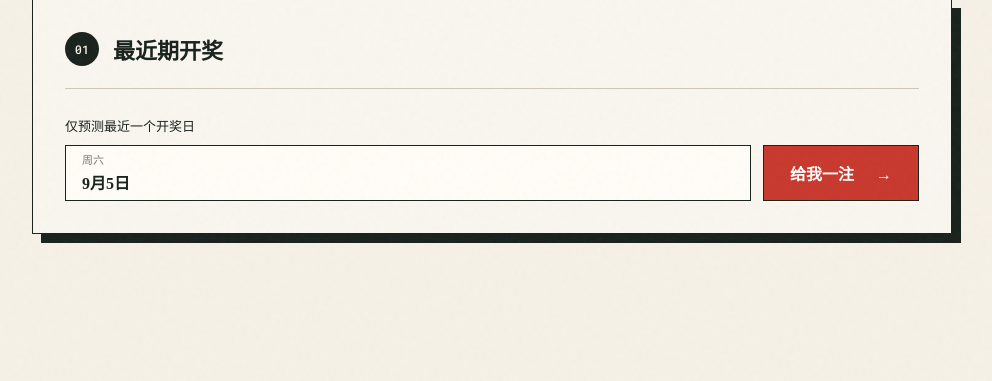
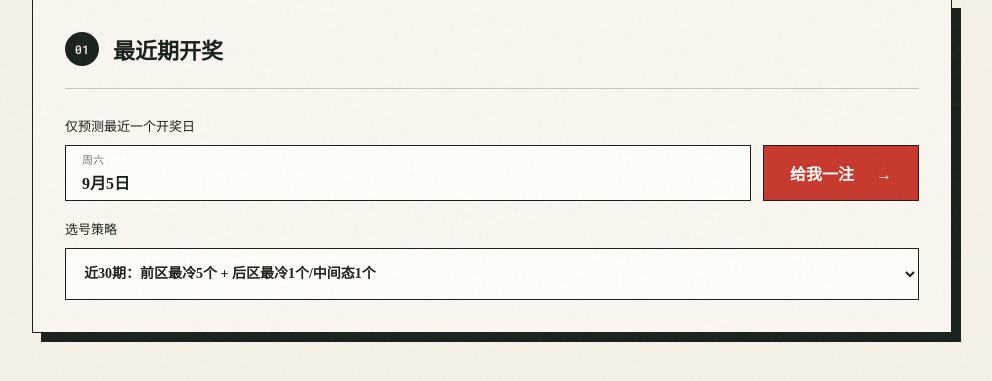
Before and after one commit to ziqiye0108-ux/jinri-yizhu, a Flask app: page / in a window 1280 px wide. Shown: the part 262-643 px from the top of the page, without its empty margins (148-1140 px from the left). Run offline with Flask 3, Linux system fonts and the light colour scheme.

Commit message:
增加三种选号策略选择
Co-authored-by: ziqiye0108-ux <ziqiye0108-ux@users.noreply.github.com>

```diff
--- a/app.py
+++ b/app.py
@@ -22,6 +22,11 @@ DECOUPLED_EXPERIMENT_FILE = ROOT / "data" / "decoupled_experiment_2018_2026.json
 app = Flask(__name__)
 PICK_WINDOW = 30
 PICK_STRATEGY = "近30期：前区最冷5个 + 后区最冷1个/中间态1个"
+PICK_STRATEGIES = {
+    "cold_mid": PICK_STRATEGY,
+    "all_cold": "近30期：前区最冷5个 + 后区最冷2个",
+    "chcch": "近30期CHCCH：前区冷2/热2/冷1 + 后区冷1/热1",
+}
 DRAW_WEEKDAYS = {0, 2, 5}  # 周一、周三、周六
 CHINA_TZ = ZoneInfo("Asia/Shanghai")
 
@@ -92,6 +97,14 @@ def _frequency_rank(
     return sorted(range(1, size + 1), key=rank_key)
 
 
+def _rank_numbers(
+    history: list[dict], draw_date: str, key: str, numbers: range, nonce: int
+) -> list[int]:
+    ranked = _frequency_rank(history, draw_date, key, max(numbers), nonce)
+    allowed = set(numbers)
+    return [number for number in ranked if number in allowed]
+
+
 def _cold_mid_pick(history: list[dict], draw_date: str, nonce: int = 0) -> dict:
     front_ranked = _frequency_rank(history, draw_date, "front", 35, nonce)
     back_ranked = _frequency_rank(history, draw_date, "back", 12, nonce)
@@ -108,7 +121,43 @@ def _cold_mid_pick(history: list[dict], draw_date: str, nonce: int = 0) -> dict:
     }
 
 
-def recommendation(draw_date: str, draws: list[dict]) -> dict:
+def _all_cold_pick(history: list[dict], draw_date: str, nonce: int = 0) -> dict:
+    front_ranked = _frequency_rank(history, draw_date, "front", 35, nonce)
+    back_ranked = _frequency_rank(history, draw_date, "back", 12, nonce)
+    return {
+        "front": sorted(front_ranked[:5]),
+        "back": sorted(back_ranked[:2]),
+        "strategy": PICK_STRATEGIES["all_cold"],
+        "date_basis": f"开奖日前{min(PICK_WINDOW, len(history))}期频次",
+    }
+
+
+def _chcch_pick(history: list[dict], draw_date: str, nonce: int = 0) -> dict:
+    low_front = _rank_numbers(history, draw_date, "front", range(1, 13), nonce)
+    mid_front = _rank_numbers(history, draw_date, "front", range(13, 25), nonce)
+    high_front = _rank_numbers(history, draw_date, "front", range(25, 36), nonce)
+    low_back = _rank_numbers(history, draw_date, "back", range(1, 7), nonce)
+    high_back = _rank_numbers(history, draw_date, "back", range(7, 13), nonce)
+    return {
+        "front": sorted(low_front[:2] + mid_front[-2:] + high_front[:1]),
+        "back": sorted([low_back[0], high_back[-1]]),
+        "strategy": PICK_STRATEGIES["chcch"],
+        "date_basis": f"开奖日前{min(PICK_WINDOW, len(history))}期频次",
+    }
+
+
+PICKERS = {
+    "cold_mid": _cold_mid_pick,
+    "all_cold": _all_cold_pick,
+    "chcch": _chcch_pick,
+}
+
+
+def recommendation(
+    draw_date: str, draws: list[dict], strategy_id: str = "cold_mid"
+) -> dict:
+    if strategy_id not in PICKERS:
+        raise ValueError("不支持的选号策略")
     existing = {
         tuple(item["front"] + item["back"])
         for item in draws
@@ -117,12 +166,13 @@ def recommendation(draw_date: str, draws: list[dict]) -> dict:
     prior_draws = [draw for draw in draws if draw.get("date", "") < draw_date]
     nonce = 0
     while True:
-        result = _cold_mid_pick(prior_draws, draw_date, nonce)
+        result = PICKERS[strategy_id](prior_draws, draw_date, nonce)
         if tuple(result["front"] + result["back"]) not in existing:
             return {
                 "front": result["front"],
                 "back": result["back"],
                 "strategy": result["strategy"],
+                "strategyId": strategy_id,
                 "dateBasis": result["date_basis"],
             }
         nonce += 1
@@ -135,6 +185,7 @@ def index():
     return render_template(
         "index.html",
         upcoming=upcoming,
+        strategies=PICK_STRATEGIES,
         draw_count=len(draws),
         latest=draws[-1] if draws else None,
     )
@@ -142,7 +193,9 @@ def index():
 
 @app.post("/api/recommend")
 def recommend():
-    value = (request.get_json(silent=True) or {}).get("date", "")
+    payload = request.get_json(silent=True) or {}
+    value = payload.get("date", "")
+    strategy_id = payload.get("strategy", "cold_mid")
     try:
         selected = datetime.strptime(value, "%Y-%m-%d").date()
     except (TypeError, ValueError):
@@ -155,10 +208,12 @@ def recommend():
     next_draw = date.fromisoformat(upcoming_draw_dates(today, count=1)[0]["value"])
     if selected != next_draw:
         return jsonify({"error": f"当前仅支持最近开奖日：{next_draw.isoformat()}"}), 400
+    if strategy_id not in PICKERS:
+        return jsonify({"error": "请选择有效的选号策略"}), 400
     draws = load_draws()
     return jsonify(
         {
-            **recommendation(value, draws),
+            **recommendation(value, draws, strategy_id),
             "date": value,
             "checkedAgainst": len(draws),
             "year": selected.year,
--- a/static/app.js
+++ b/static/app.js
@@ -5,6 +5,7 @@ const meta = document.querySelector('#result-meta');
 const error = document.querySelector('#error');
 const button = document.querySelector('#recommend-button');
 const dateInput = document.querySelector('#draw-date');
+const strategyInput = document.querySelector('#pick-strategy');
 
 form.addEventListener('submit', async (event) => {
   event.preventDefault();
@@ -16,7 +17,7 @@ form.addEventListener('submit', async (event) => {
     const response = await fetch('/api/recommend', {
       method: 'POST',
       headers: {'Content-Type': 'application/json'},
-      body: JSON.stringify({date: dateInput.value})
+      body: JSON.stringify({date: dateInput.value, strategy: strategyInput.value})
     });
     const data = await response.json();
     if (!response.ok) throw new Error(data.error || '暂时无法生成号码');
@@ -25,7 +26,7 @@ form.addEventListener('submit', async (event) => {
       '<i></i>',
       ...data.back.map(n => `<span class="ball back">${String(n).padStart(2, '0')}</span>`)
     ].join('');
-    meta.textContent = `${data.date} · 仅适用于本期开奖`;
+    meta.textContent = `${data.date} · ${data.strategy} · 仅适用于本期开奖`;
     result.hidden = false;
   } catch (err) {
     error.textContent = err.message;
--- a/static/style.css
+++ b/static/style.css
@@ -17,6 +17,7 @@ form { padding-top:27px; }
 label { display:block; margin-bottom:10px; font-size:13px; }
 .controls { display:grid; grid-template-columns:1fr auto; gap:12px; }
 input,button { min-height:56px; border:1px solid var(--ink); border-radius:0; font:600 16px "Noto Serif SC",serif; }
+select { width:100%; min-height:52px; padding:0 14px; border:1px solid var(--ink); color:var(--ink); background:#fffdf7; font:600 14px "Noto Serif SC",serif; }
 input { display:block; width:100%; min-width:0; max-width:100%; padding:0 18px; color:var(--ink); background:#fffdf7; }
 .date-control { min-width:0; }
 .calendar-icon { display:none; }
@@ -27,6 +28,7 @@ input { display:block; width:100%; min-width:0; max-width:100%; padding:0 18px;
 .date-picker-trigger small,.date-picker-trigger strong { display:block; }
 .date-picker-trigger small { color:#777; font-size:11px; }
 .date-picker-trigger strong { margin-top:3px; font-size:16px; }
+.strategy-field { margin:18px 0 0; }
 .chevron { font-size:28px; font-weight:400; }
 .calendar-sheet[hidden] { display:none; }
 .calendar-sheet { position:fixed; inset:0; z-index:20; }
--- a/templates/index.html
+++ b/templates/index.html
@@ -34,6 +34,14 @@
           <input id="draw-date" name="date" value="{{ upcoming[0].value }}" hidden>
           <button id="recommend-button" type="submit">给我一注 <span aria-hidden="true">→</span></button>
         </div>
+        <label class="strategy-field" for="pick-strategy">
+          <span class="field-label">选号策略</span>
+          <select id="pick-strategy" name="strategy">
+            {% for strategy_id, strategy_name in strategies.items() %}
+              <option value="{{ strategy_id }}"{% if strategy_id == "cold_mid" %} selected{% endif %}>{{ strategy_name }}</option>
+            {% endfor %}
+          </select>
+        </label>
       </form>
 
       <div id="result" class="result" hidden aria-live="polite">
```
Also changed, not shown: tests/test_app.py (+37 -0 lines).
